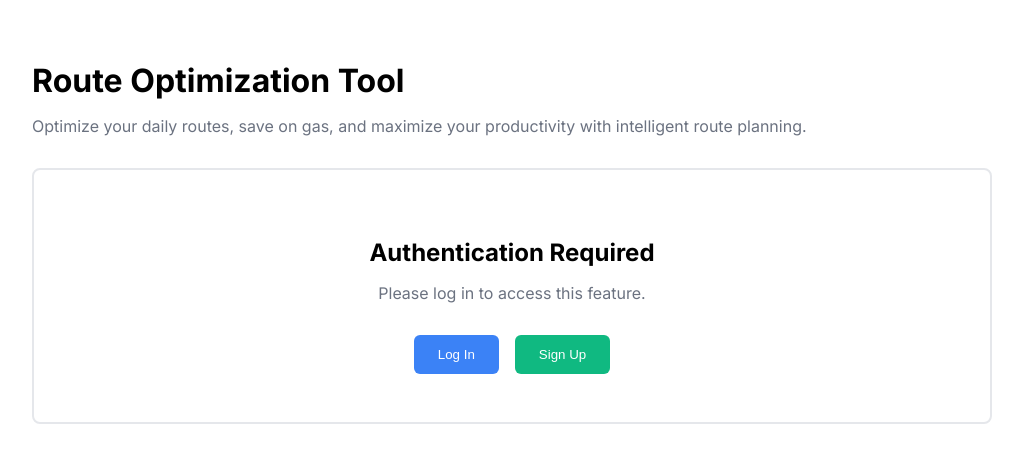
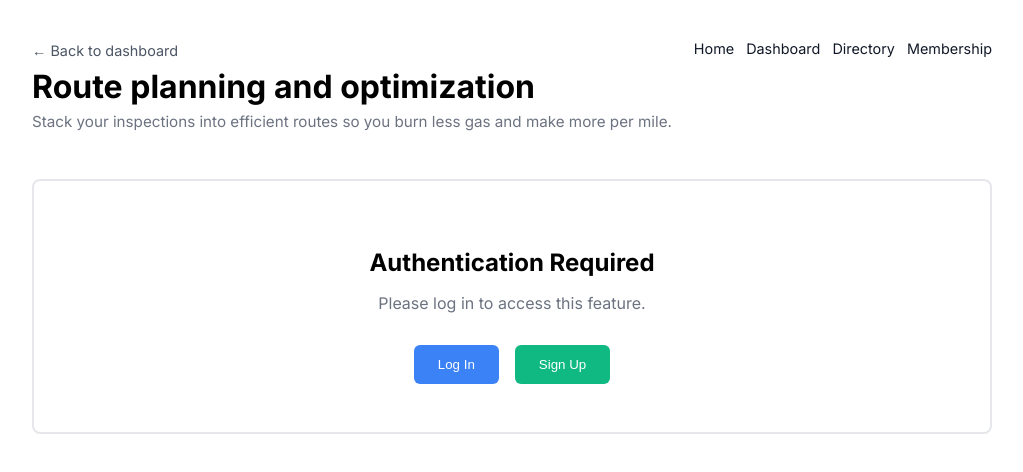
Before and after one commit to autumn2busy/nested-objects-starter, a Next.js app in the folder apps/web-members/: page /tools/routing in a window 1280 px wide. Shown: the top 472 px of the page, without its empty margins (128-1151 px from the left). Built offline with nearby package versions, Linux system fonts and the light colour scheme.

Commit message:
Update page.tsx

```diff
--- a/apps/web-members/app/tools/routing/page.tsx
+++ b/apps/web-members/app/tools/routing/page.tsx
@@ -1,20 +1,103 @@
 'use client'
+
+import Link from 'next/link'
 import { Gate } from '@/components/Gate'
 
-export default function RoutingPage() {
+export default function RoutingToolPage() {
   return (
     <main style={{ maxWidth: '960px', margin: '0 auto', padding: '2rem' }}>
-      <h1 style={{ fontSize: '2rem', fontWeight: 700, marginBottom: '1rem' }}>
-        Route Optimization Tool
-      </h1>
-      <p style={{ color: '#6b7280', marginBottom: '1.5rem' }}>
-        Optimize your daily routes, save on gas, and maximize your productivity with intelligent route planning.
-      </p>
-      <Gate feature="job_intel">
-        <p>
-          This is where your routing optimization tool will live. For now, consider this a placeholder
-          so routing and SEO can see it.
-        </p>
+      <header
+        style={{
+          display: 'flex',
+          justifyContent: 'space-between',
+          alignItems: 'flex-start',
+          gap: '1rem',
+          marginBottom: '1.75rem',
+        }}
+      >
+        <div>
+          <Link
+            href="/dashboard"
+            style={{
+              fontSize: '0.9rem',
+              textDecoration: 'none',
+              color: '#4b5563',
+              display: 'inline-block',
+              marginBottom: '0.5rem',
+            }}
+          >
+            ← Back to dashboard
+          </Link>
+          <h1
+            style={{
+              fontSize: '2rem',
+              fontWeight: 700,
+              margin: 0,
+            }}
+          >
+            Route planning and optimization
+          </h1>
+          <p
+            style={{
+              marginTop: '0.4rem',
+              fontSize: '0.95rem',
+              color: '#6b7280',
+            }}
+          >
+            Stack your inspections into efficient routes so you burn less gas and make more per mile.
+          </p>
+        </div>
+
+        <nav
+          style={{
+            display: 'flex',
+            gap: '0.75rem',
+            fontSize: '0.9rem',
+            flexWrap: 'wrap',
+          }}
+        >
+          <Link href="/" style={{ textDecoration: 'none', color: '#111827' }}>
+            Home
+          </Link>
+          <Link
+            href="/dashboard"
+            style={{ textDecoration: 'none', color: '#111827' }}
+          >
+            Dashboard
+          </Link>
+          <Link
+            href="/directory"
+            style={{ textDecoration: 'none', color: '#111827' }}
+          >
+            Directory
+          </Link>
+          <Link
+            href="/membership"
+            style={{ textDecoration: 'none', color: '#111827' }}
+          >
+            Membership
+          </Link>
+        </nav>
+      </header>
+
+      <Gate feature="job_routing">
+        <section>
+          <p style={{ color: '#374151', marginBottom: '1rem' }}>
+            This is where your routing tool will live. Right now it is a placeholder route that lets
+            Google and your members know Nested Objects will help with route planning, not just finding work.
+          </p>
+          <ul
+            style={{
+              listStyle: 'disc',
+              paddingLeft: '1.25rem',
+              fontSize: '0.95rem',
+            }}
+          >
+            <li>Start with simple stop lists by date, city, and vendor.</li>
+            <li>Later. export routes to your preferred maps app or navigation tool.</li>
+            <li>Eventually. combine with weather and auto assigned jobs for real route optimization.</li>
+          </ul>
+        </section>
       </Gate>
     </main>
   )
```
